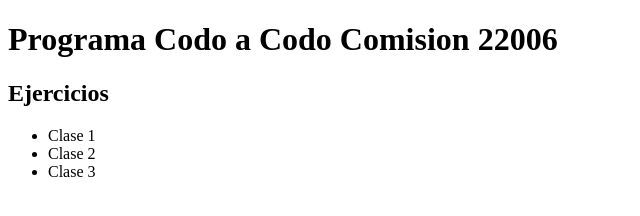
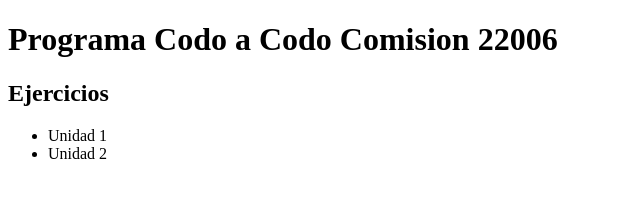
Before and after one commit to kaohhs/codoacodo, a plain HTML site: page index.html in a window 1280 px wide. Shown: the full height of the page, 0-640 px from the left. Drawn offline with Linux system fonts and the light colour scheme.

Commit message:
se hacen modificaciones de navegación

```diff
--- a/index.html
+++ b/index.html
@@ -11,9 +11,9 @@
 
 <h2>Ejercicios</h2>
 <ul>
-    <li>Clase 1</li>
-    <li>Clase 2</li>
-    <li>Clase 3</li>
+    <li>Unidad 1</li>
+    <li>Unidad 2</li>
+
 </ul>
 
 
```
